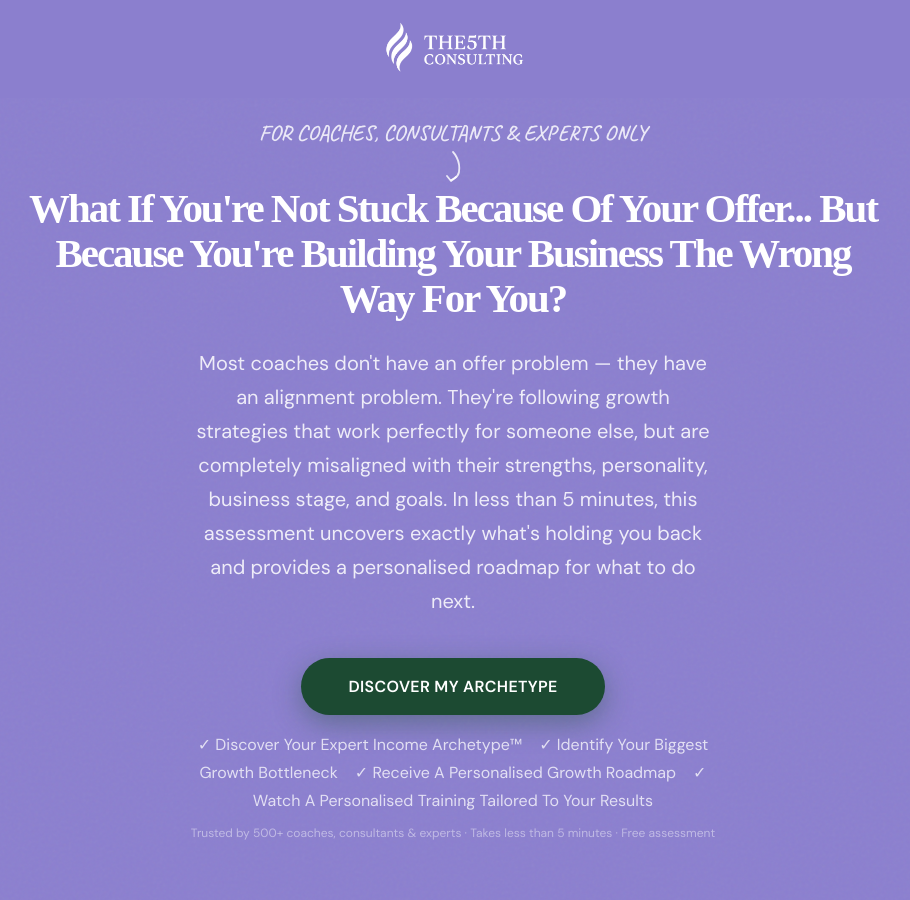
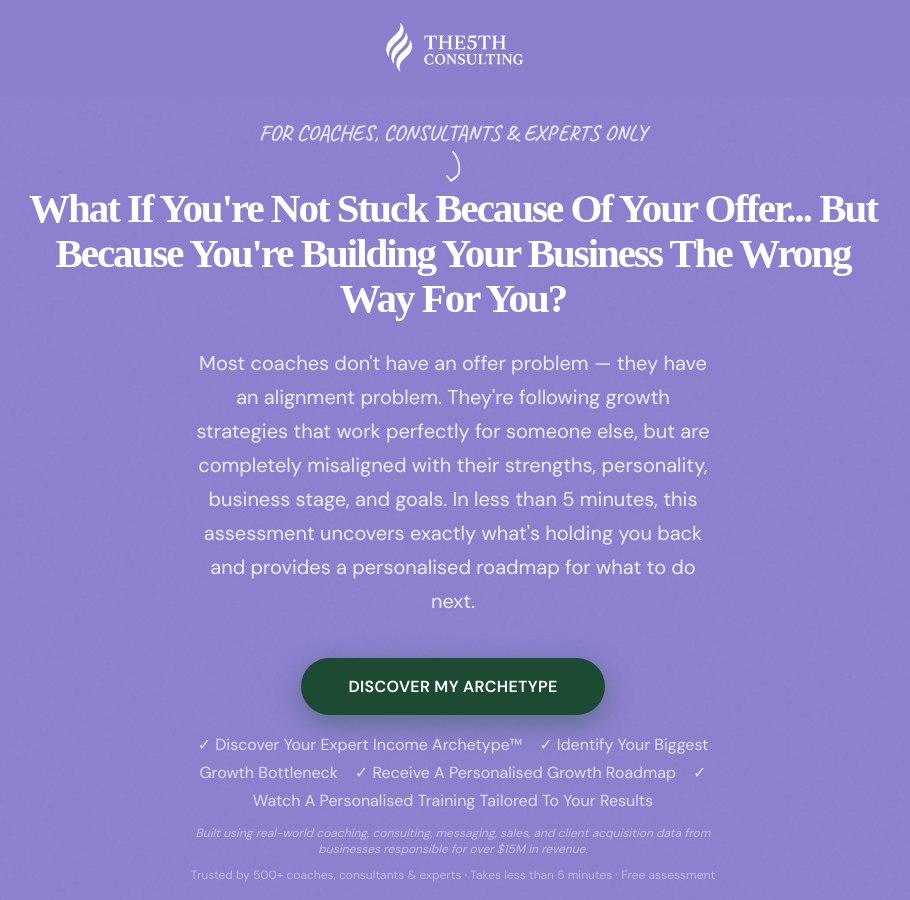
Before and after one commit to indrodip-cmd/quiz-deploy, a Next.js app: page / in a window 1280 px wide. Shown: the top 900 px of the page, without its empty margins (187-1097 px from the left). Built offline with nearby package versions, Linux system fonts and the light colour scheme; a web font is replaced by a local one.

Commit message:
feat: add $15M data credibility line to hero and final CTA

```diff
--- a/app/page.tsx
+++ b/app/page.tsx
@@ -1355,7 +1355,10 @@ function LandingPage({ onStart }: { onStart: () => void }) {
           <motion.p className="qp-hero-sub qp-trust-line" {...up(0.52)} style={{ fontSize: '16px', margin: '16px auto 0', opacity: 0.7 }}>
             ✓ Discover Your Expert Income Archetype™ &nbsp;&nbsp; ✓ Identify Your Biggest Growth Bottleneck &nbsp;&nbsp; ✓ Receive A Personalised Growth Roadmap &nbsp;&nbsp; ✓ Watch A Personalised Training Tailored To Your Results
           </motion.p>
-          <motion.p {...up(0.58)} style={{ fontSize: '12px', color: 'rgba(255,255,255,0.45)', margin: '10px auto 0', textAlign: 'center' }}>
+          <motion.p {...up(0.58)} style={{ fontSize: '12px', color: 'rgba(255,255,255,0.5)', margin: '10px auto 0', textAlign: 'center', fontStyle: 'italic', maxWidth: '560px', marginLeft: 'auto', marginRight: 'auto' }}>
+            Built using real-world coaching, consulting, messaging, sales, and client acquisition data from businesses responsible for over $15M in revenue.
+          </motion.p>
+          <motion.p {...up(0.62)} style={{ fontSize: '12px', color: 'rgba(255,255,255,0.45)', margin: '10px auto 0', textAlign: 'center' }}>
             Trusted by 500+ coaches, consultants & experts · Takes less than 5 minutes · Free assessment
           </motion.p>
 
@@ -1562,6 +1565,9 @@ function LandingPage({ onStart }: { onStart: () => void }) {
             </p>
             <p style={{ fontSize: '12px', color: 'rgba(255,255,255,0.3)', marginTop: '12px' }}>
               Trusted by 500+ coaches, consultants & experts
+            </p>
+            <p style={{ fontSize: '12px', color: 'rgba(255,255,255,0.5)', marginTop: '10px', textAlign: 'center', fontStyle: 'italic', maxWidth: '560px', marginLeft: 'auto', marginRight: 'auto' }}>
+              Built using real-world coaching, consulting, messaging, sales, and client acquisition data from businesses responsible for over $15M in revenue.
             </p>
           </motion.div>
         </div>
```
